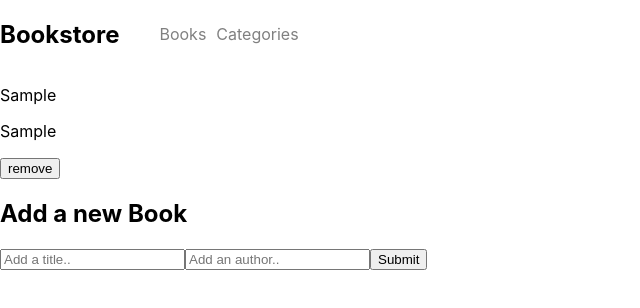
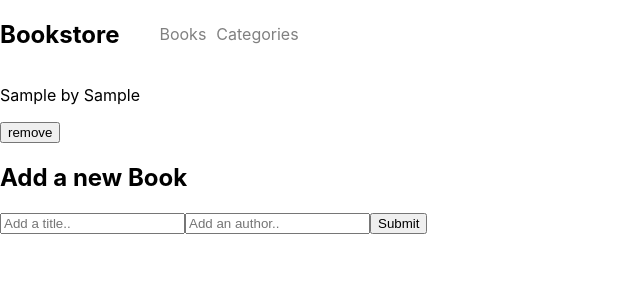
Before and after one commit to mariordgez/bookstore, a React (Create React App) app: page / in a window 1280 px wide. Both pictures are taken after typing "Sample", "Sample" into the empty fields and a click on the input "Submit". Shown: the top 308 px of the page, without its empty margins (0-640 px from the left). Built offline with nearby package versions, Linux system fonts and the light colour scheme.

Commit message:
Add remove button functionality

```diff
--- a/src/components/bookForm.js
+++ b/src/components/bookForm.js
@@ -14,9 +14,10 @@ const BookForm = () => {
   const updateTitle = (e) => setTitle(e.target.value);
   const updateAuthor = (e) => setAuthor(e.target.value);
   const submitBookToStore = (e) => {
+    const id = booksID;
     e.preventDefault();
     const newBook = {
-      booksID,
+      id,
       title,
       author,
     };
--- a/src/components/display.js
+++ b/src/components/display.js
@@ -1,24 +1,39 @@
 import React from 'react';
 import '../App.css';
+import { useDispatch } from 'react-redux';
 import PropTypes from 'prop-types'; // eslint-disable-line import/no-extraneous-dependencies
+import { removeBook } from '../redux/books/books';
 
-const Display = ({ title, author }) => (
-  <div>
-    <p>{title}</p>
-    <p>{author}</p>
-    <button type="submit" aria-label="Decrement value">
-      remove
-    </button>
-  </div>
-);
+const Display = ({ title, author, id }) => {
+  const dispatch = useDispatch();
+  const removeBookFromStore = (e) => {
+    e.preventDefault();
+
+    dispatch(removeBook(id));
+  };
+  return (
+    <div>
+      <p>
+        {title}
+        <span> by </span>
+        {author}
+      </p>
+      <button onClick={removeBookFromStore} type="submit" aria-label="Decrement value">
+        remove
+      </button>
+    </div>
+  );
+};
 
 Display.propTypes = {
   title: PropTypes.oneOfType([PropTypes.string, PropTypes.number]),
   author: PropTypes.string,
+  id: PropTypes.number,
 };
 
 Display.defaultProps = {
   title: '1',
   author: 'white',
+  id: 1,
 };
 export default Display;
--- a/src/components/displayBook.js
+++ b/src/components/displayBook.js
@@ -7,8 +7,8 @@ const DisplayBook = () => {
   const books = useSelector((state) => state.booksReducer);
   const result = [];
   Object.keys(books).forEach((key) => {
-    const { title, author } = books[key];
-    result.push(<Display title={title} author={author} />);
+    const { title, author, id } = books[key];
+    result.push(<Display title={title} author={author} id={id} />);
   });
   return result;
 };
--- a/src/redux/books/books.js
+++ b/src/redux/books/books.js
@@ -18,7 +18,7 @@ const reducer = (state = initialState, action) => {
       return [...state, action.payload];
 
     case REMOVE_BOOK:
-      return state.filter((book) => book.id !== id); // eslint-disable-line no-undef
+      return state.filter((bk) => bk.id !== action.payload); // eslint-disable-line no-undef
 
     default:
       return state;
```
